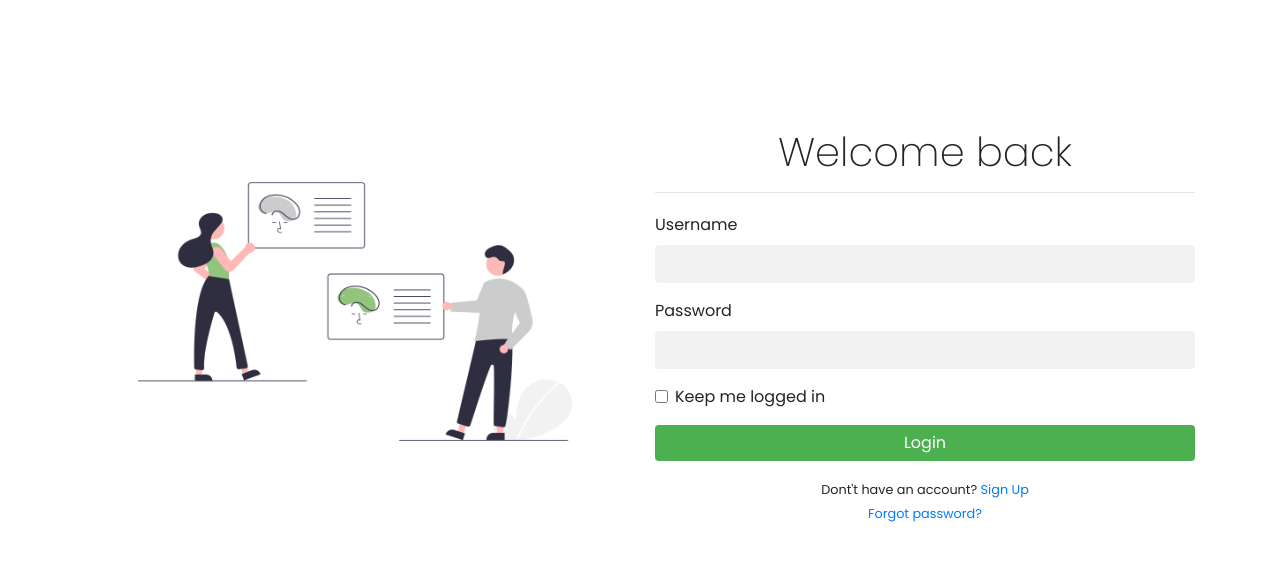
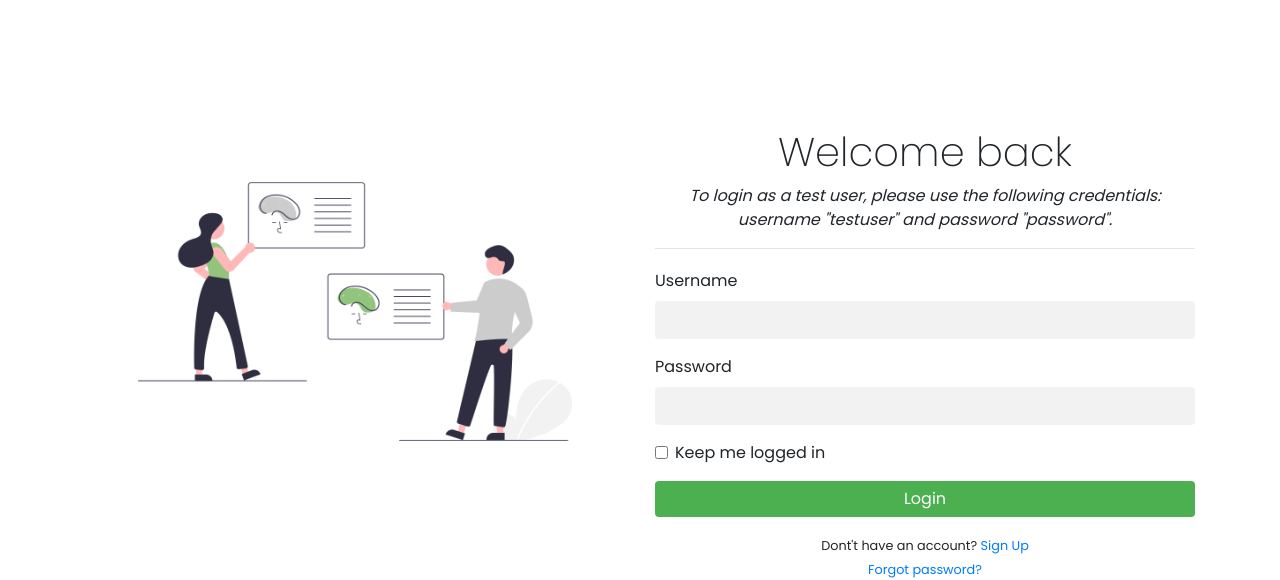
Before and after one commit to jona42-ui/linkvine, a Flask app: page /user/login in a window 1280 px wide. Shown: the part 96-676 px from the top of the page. Run offline with Flask 2, Linux system fonts and the light colour scheme; some libraries are stand-ins or nearby versions; some web fonts are replaced.

Commit message:
add testuser credentials on login page

```diff
--- a/linkvine/templates/user/login.html
+++ b/linkvine/templates/user/login.html
@@ -10,6 +10,7 @@
                 </div>
                 <div class="col-md-6" style="margin-top:5rem">
                     <h1 class="text-center" style="font-weight: 200">Welcome back</h1>
+                    <p class="font-italic text-center">To login as a test user, please use the following credentials: username "testuser" and password "password".</p>
                     <hr>
                     <form class="needs-validation" method="POST" action="">
                         {{ form.hidden_tag() }}
```
